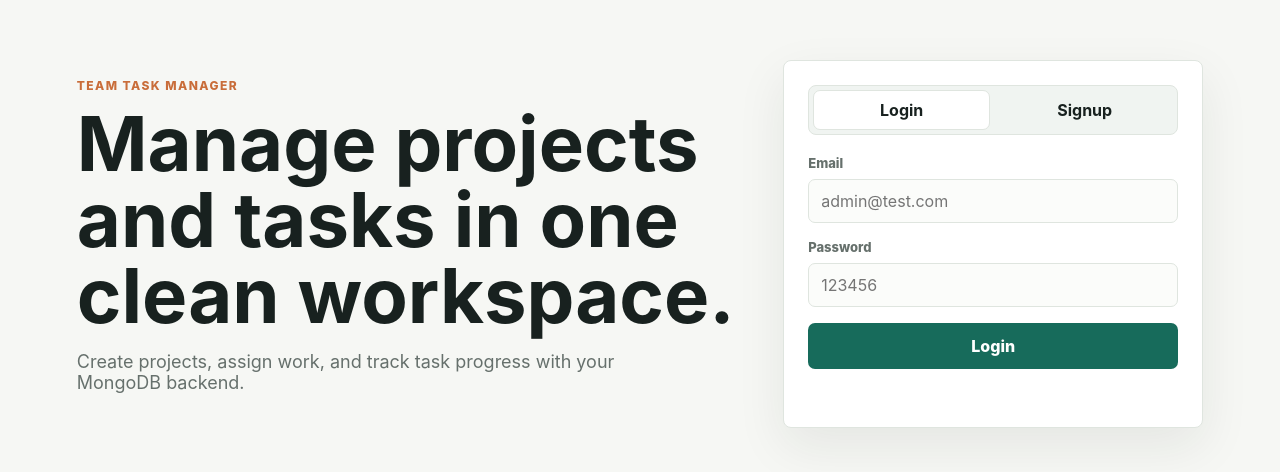
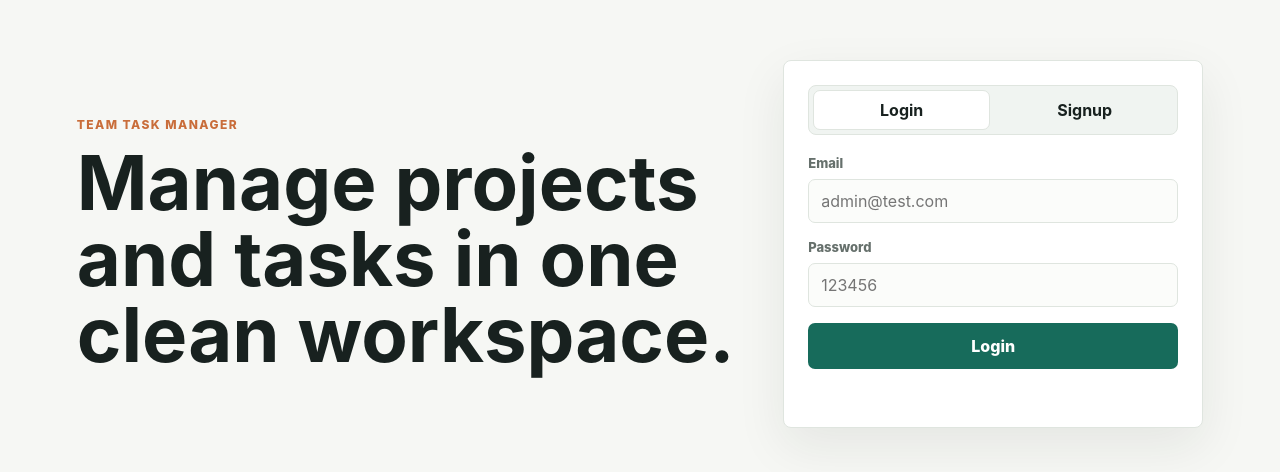
Before and after one commit to aaryan0001/team-task-manager, a website: page frontend/index.html in a window 1280 px wide. Shown: the part 156-628 px from the top of the page. Drawn offline with Linux system fonts and the light colour scheme.

Commit message:
Index.html

```diff
--- a/frontend/index.html
+++ b/frontend/index.html
@@ -12,7 +12,6 @@
         <div class="auth-copy">
           <p class="eyebrow">Team Task Manager</p>
           <h1>Manage projects and tasks in one clean workspace.</h1>
-          <p class="muted">Create projects, assign work, and track task progress with your MongoDB backend.</p>
         </div>
 
         <form class="auth-panel" id="authForm">
```
